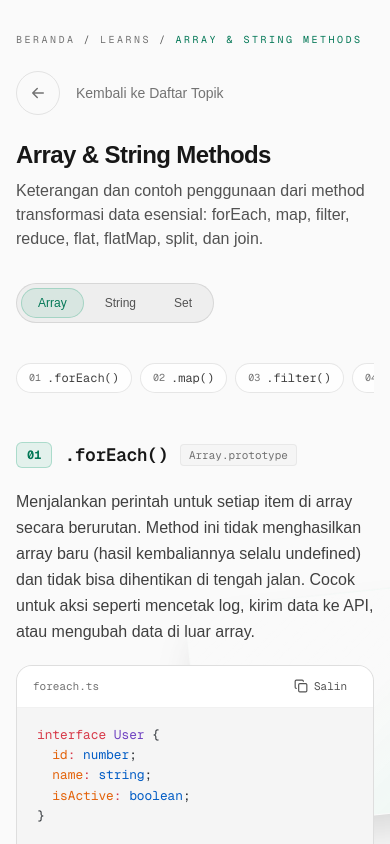
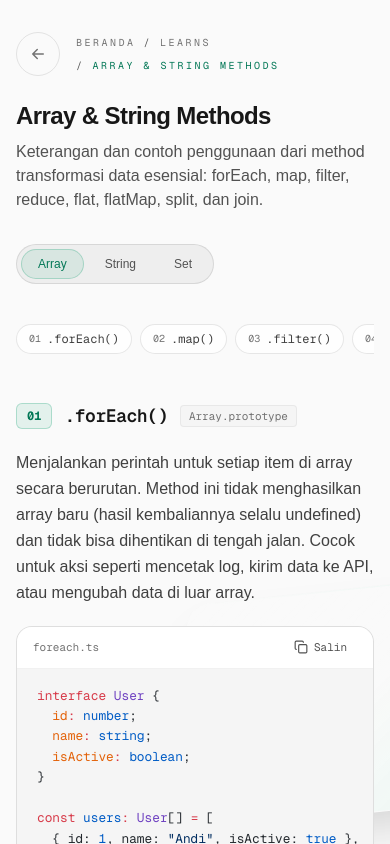
Before and after one commit to aldnazr/portofoliov2, a Next.js app: page /learns/methods in a window 390 px wide. Shown: the top 844 px of the page. Built offline with nearby package versions, Linux system fonts and the light colour scheme; a web font is replaced by a local one.

Commit message:
fix - improve mobile page header layout by reversing breadcrumb and back link order, hiding the back label on small screens, and adding 'aria-label' support with a custom 'backLabel' prop

```diff
--- a/app/(pages)/projects/[slug]/page.tsx
+++ b/app/(pages)/projects/[slug]/page.tsx
@@ -57,7 +57,11 @@ export default async function ProjectDetailPage({
     projects.length > 1 ? projects[(projectIndex + 1) % projects.length] : null;
 
   return (
-    <PageShell currentLabel={project.title} backHref="/#project">
+    <PageShell
+      currentLabel={project.title}
+      backHref="/#project"
+      backLabel="Kembali ke halaman awal"
+    >
       <article className="overflow-hidden rounded-3xl border border-hairline bg-surface shadow-elevated sm:rounded-4xl">
         <div className="grid lg:grid-cols-12">
           <div className="relative aspect-16/10 overflow-hidden bg-neutral-950 lg:order-2 lg:col-span-5 lg:aspect-auto lg:min-h-96">
--- a/components/button/back-link.tsx
+++ b/components/button/back-link.tsx
@@ -15,9 +15,12 @@ export default function BackLink({ href = "/", label }: BackLinkProps) {
     href === "/learns" &&
     /^\/learns\/rendering\/(csr|isr|ssg|ssr)\/?$/.test(pathname);
 
+  const text = isRenderingDemo ? "Kembali ke Rendering" : label;
+
   return (
     <Link
       href={isRenderingDemo ? "/learns/rendering" : href}
+      aria-label={text}
       className="group inline-flex min-h-11 items-center gap-4 text-sm font-medium text-subtle transition-[color,translate] duration-500 ease-[cubic-bezier(0.22,1,0.36,1)] hover:-translate-x-1 hover:text-foreground active:scale-[0.98] focus-visible:outline-none focus-visible:ring-2 focus-visible:ring-accent-strong focus-visible:ring-offset-2 focus-visible:ring-offset-background motion-reduce:transition-none sm:text-base"
     >
       <span
@@ -26,7 +29,7 @@ export default function BackLink({ href = "/", label }: BackLinkProps) {
       >
         <ArrowIcon />
       </span>
-      {isRenderingDemo ? "Kembali ke Rendering" : label}
+      <span className="hidden sm:inline">{text}</span>
     </Link>
   );
 }
--- a/components/page-shell.tsx
+++ b/components/page-shell.tsx
@@ -27,7 +27,7 @@ export default function PageShell({
       <main
         className={`relative z-10 mx-auto ${containerClassName} px-4 pb-24 pt-8 sm:px-6 sm:pt-12`}
       >
-        <div className="mb-6 flex flex-wrap items-center justify-between gap-x-6 gap-y-6 sm:mb-8">
+        <div className="mb-6 flex flex-row-reverse md:flex-row md:flex-wrap items-center justify-end sm:justify-between gap-4 sm:gap-6 sm:mb-8">
           <Breadcrumb currentLabel={currentLabel} />
           <BackLink href={backHref} label={backLabel} />
         </div>
```
